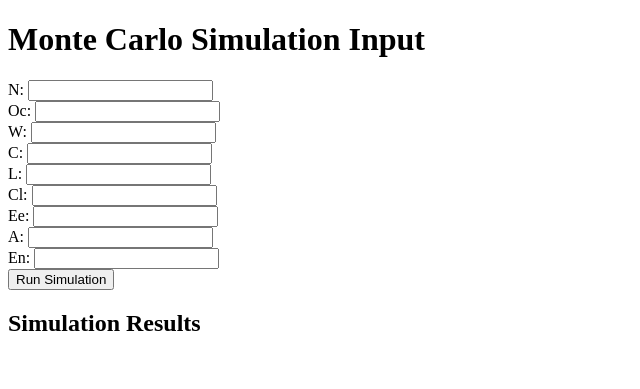
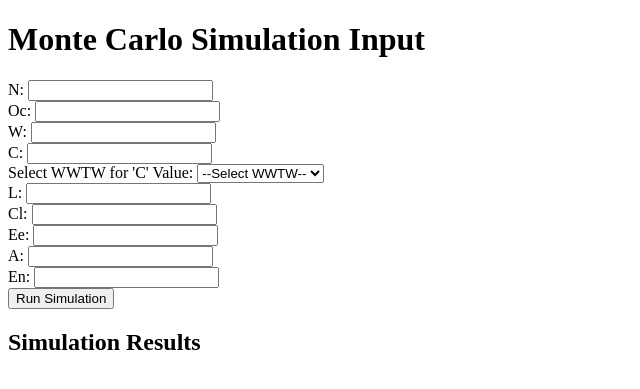
Before and after one commit to EPHIRDdev/EPHIRD, a Flask app: template templates/index.html in a window 1280 px wide. Shown: the top 389 px of the page, without its empty margins (0-640 px from the left). Run offline with Flask 3, Linux system fonts and the light colour scheme; the template is opened without the code that fills it, so the values that code supplies are empty; parts of the project's set-up code (start-up, migrations or seed data) failed here and were passed over.

Commit message:
Update index.html

```diff
--- a/templates/index.html
+++ b/templates/index.html
@@ -5,7 +5,7 @@
 </head>
 <body>
     <h1>Monte Carlo Simulation Input</h1>
-    <form id="simulationForm">
+    <form id="simulationForm" onsubmit="event.preventDefault(); runSimulation();">
         <!-- Form fields for each parameter in your Monte Carlo simulation -->
         <label for="N">N:</label>
         <input type="number" id="N" name="N" required><br>
@@ -18,6 +18,15 @@
 
         <label for="C">C:</label>
         <input type="number" id="C" name="C" required><br>
+
+        <!-- WWTW Dropdown for selecting a value for 'C' -->
+        <label for="wwtwDropdown">Select WWTW for 'C' Value:</label>
+        <select id="wwtwDropdown" onchange="updateCValue()">
+            <option value="">--Select WWTW--</option>
+            {% for wwtw in wwtw_data %}
+                <option value="{{ wwtw['Phosphorus_Concentration'] }}">{{ wwtw['WWTW_Name'] }}</option>
+            {% endfor %}
+        </select><br>
 
         <label for="L">L:</label>
         <input type="number" id="L" name="L" required><br>
@@ -34,7 +43,7 @@
         <label for="En">En:</label>
         <input type="number" id="En" name="En" required><br>
 
-        <button type="button" onclick="runSimulation()">Run Simulation</button>
+        <button type="submit">Run Simulation</button>
     </form>
 
     <h2>Simulation Results</h2>
@@ -43,10 +52,14 @@
 
     <script>
         function runSimulation() {
+            document.getElementById('resultStats').innerHTML = '';
+            document.getElementById('resultGraph').innerHTML = '';
+
             var formData = new FormData(document.getElementById('simulationForm'));
             fetch('/run_simulation', {
                 method: 'POST',
-                body: new URLSearchParams(formData)
+                body: new URLSearchParams(formData),
+                cache: 'no-cache'
             })
             .then(response => response.json())
             .then(data => {
@@ -58,6 +71,13 @@
                 document.getElementById('resultGraph').innerHTML = '<img src="' + data.graph + '" />';
             });
         }
+
+        function updateCValue() {
+            var selectedValue = document.getElementById('wwtwDropdown').value;
+            if (selectedValue) {
+                document.getElementById('C').value = selectedValue;
+            }
+        }
     </script>
 </body>
 </html>
```
